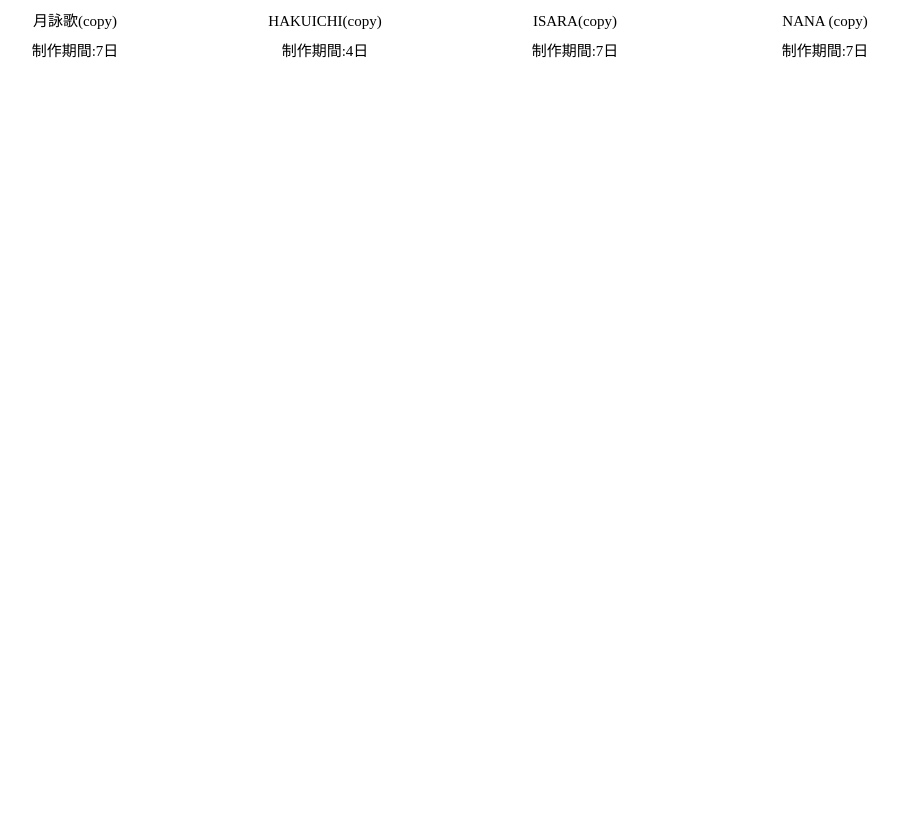
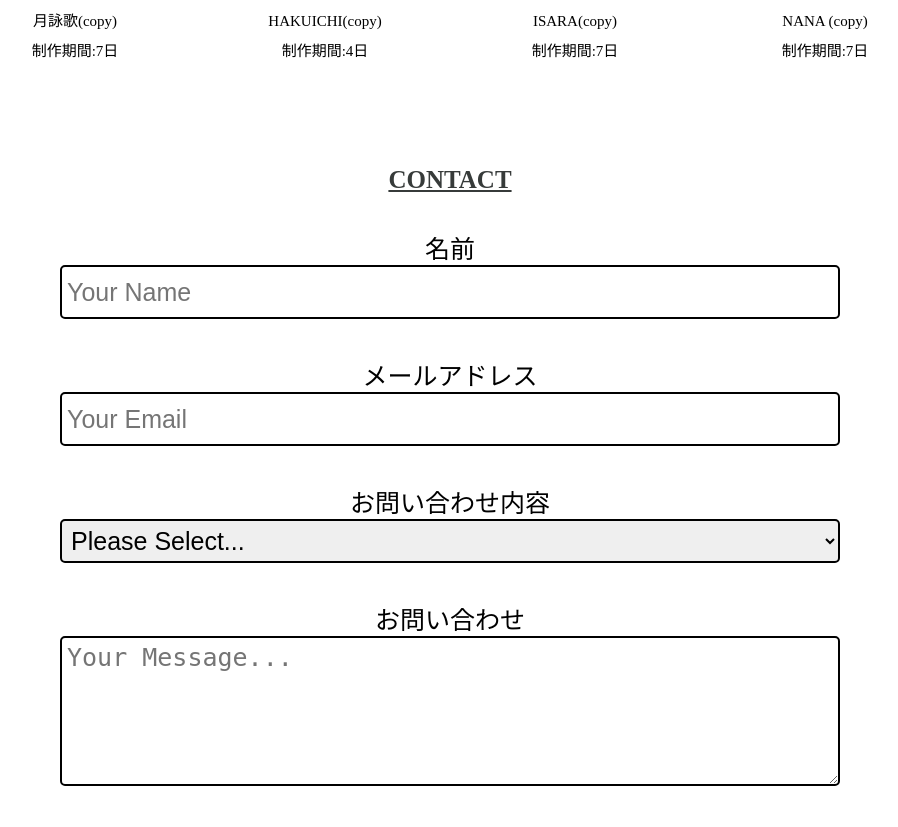
Before and after one commit to toyoken007/toyoken-s-port, a PHP site: page / in a window 1280 px wide. Shown: the part 2112-2939 px from the top of the page, without its empty margins (190-1088 px from the left). Before the commit the page ends 2170 px from the top, so only its background shows below. Run offline with PHP 8.4, Linux system fonts and the light colour scheme.

Commit message:
CONTACT追加

```diff
--- a/css/style.css
+++ b/css/style.css
@@ -240,3 +240,42 @@ ul.nav li {
 .work_comment p {
   font-size: 15px;
 }
+
+.contact {
+  text-align: center;
+  font-size: 25px;
+  font-weight: bold;
+  font-weight: bolder;
+  text-decoration:underline;
+  color: rgb(55, 59, 58);
+  margin-top: 100px;
+  margin-bottom: 35px;
+}
+
+.contact_wrap {
+  text-align: center;
+  margin-bottom: 37px;
+}
+
+label {
+  font-size: 25px;
+}
+
+.txt {
+  width: 780px;
+  line-height: 40px;
+  font-size: 25px;
+  padding: 5px;
+  border: 2px solid rgb(0, 0, 0);
+  border-radius: 0.2em;
+}
+
+
+textarea {
+  width: 780px;
+  height: 150px;
+  font-size: 25px;
+  padding: 5px;
+  border: 2px solid rgb(0, 0, 0);
+  border-radius: 0.2em;
+}
--- a/index.html
+++ b/index.html
@@ -170,6 +170,40 @@
             </div>
         </div>
     </div>
+
+    <div class="contact">
+        <p>CONTACT</p>
+       </div>
+
+       <form action="" method="post">
+           <div class="contact_wrap">
+               <label for="name">名前</label><br>
+               <input type="text" class="txt" name="name" placeholder="Your Name">
+           </div>
+
+           <div class="contact_wrap">
+               <label for="email">メールアドレス</label><br>
+               <input type="text" class="txt" name="email" placeholder="Your Email">
+           </div>
+
+           <div class="contact_wrap">
+               <label for="contents">お問い合わせ内容</label><br>
+               <select id="contents" name="contents" class="txt">
+                   <option value="">Please Select...</option>
+                   <option value="web制作依頼">・web制作依頼</option>
+                   <option value="wordplessでのブログ開設">・wordplessでのブログ開設</option>
+                   <option value="wordplessテーマ制作">・wordplessテーマ制作</option>
+                   <option value="コーポレートサイト制作">・コーポレートサイト制作</option>
+                   <option value="お問い合わせ">・お問い合わせ</option>
+                   <option value="その他">・その他</option>
+               </select>
+           </div>
+
+           <div class="contact_wrap">
+               <label for="message">お問い合わせ</label><br>
+               <textarea id="message" name="message" placeholder="Your Message..."></textarea>
+           </div>
+       </form>
 </body>
 
 </html>
```
